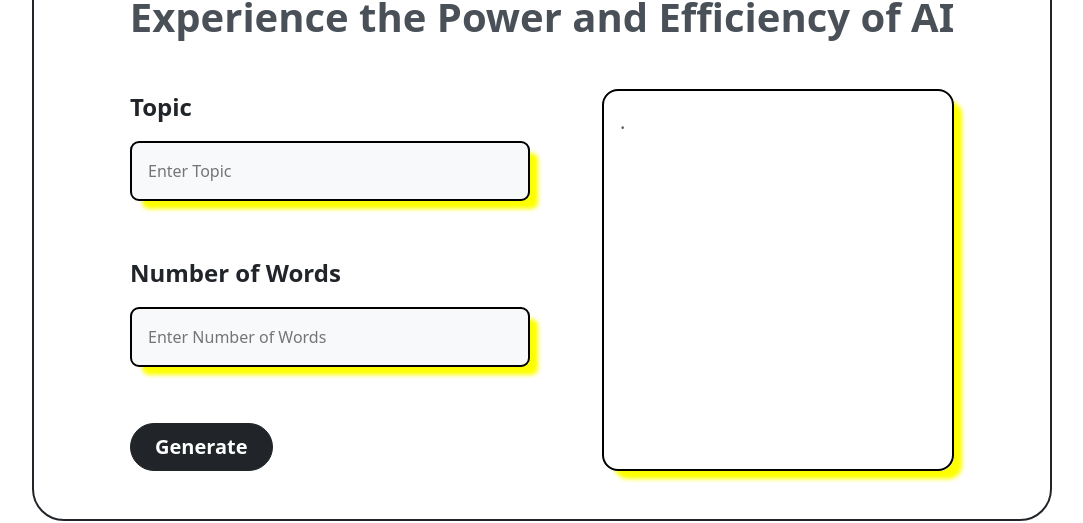
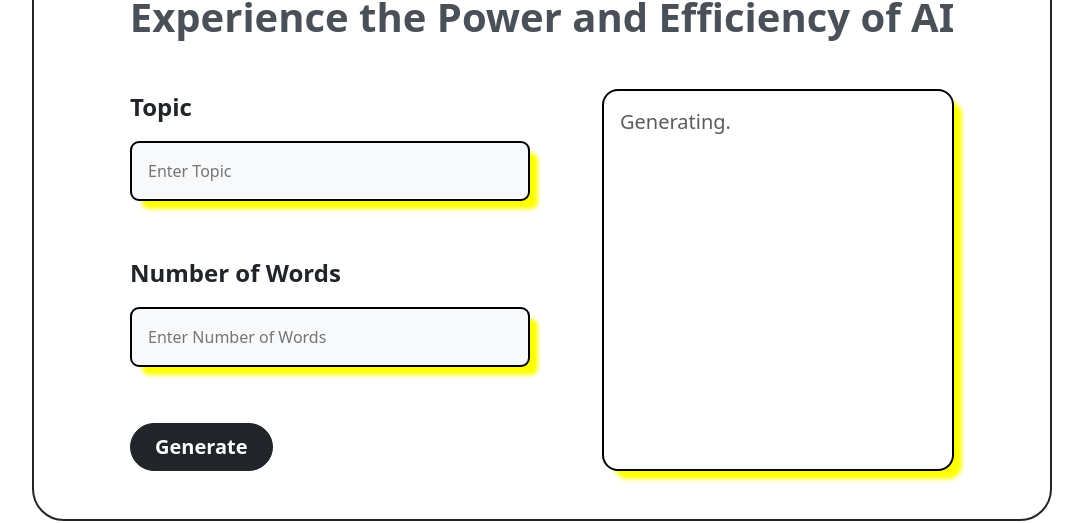
Before and after one commit to SahilHalbe09/tes-repo-2, a website built with Vite: page client/index.html in a window 1280 px wide. Both pictures are taken after typing "Sample", "5" into the empty fields and a click on the button "Generate". Shown: the part 1641-2164 px from the top of the page, without its empty margins (98-1181 px from the left). Built offline with nearby package versions, Linux system fonts and the light colour scheme; no server answers.

Commit message:
minor changes

```diff
--- a/client/script.js
+++ b/client/script.js
@@ -94,10 +94,11 @@ function loader(element) {
 
 	loadInterval = setInterval(() => {
 		// Update the text content of the loading indicator
+		element.textContent = "Generating";
 		element.textContent += ".";
 
 		// If the loading indicator has reached three dots, reset it
-		if (element.textContent === "....") {
+		if (element.textContent === "Generating....") {
 			element.textContent = "";
 		}
 	}, 300);
--- a/client/style.css
+++ b/client/style.css
@@ -80,4 +80,6 @@
 	box-shadow: 10px 10px 4px -2px rgba(253, 255, 0, 1);
 	-webkit-box-shadow: 10px 10px 4px -2px rgba(253, 255, 0, 1);
 	-moz-box-shadow: 10px 10px 4px -2px rgba(253, 255, 0, 1);
+	resize: vertical;
+	max-height: 444px;
 }
```
